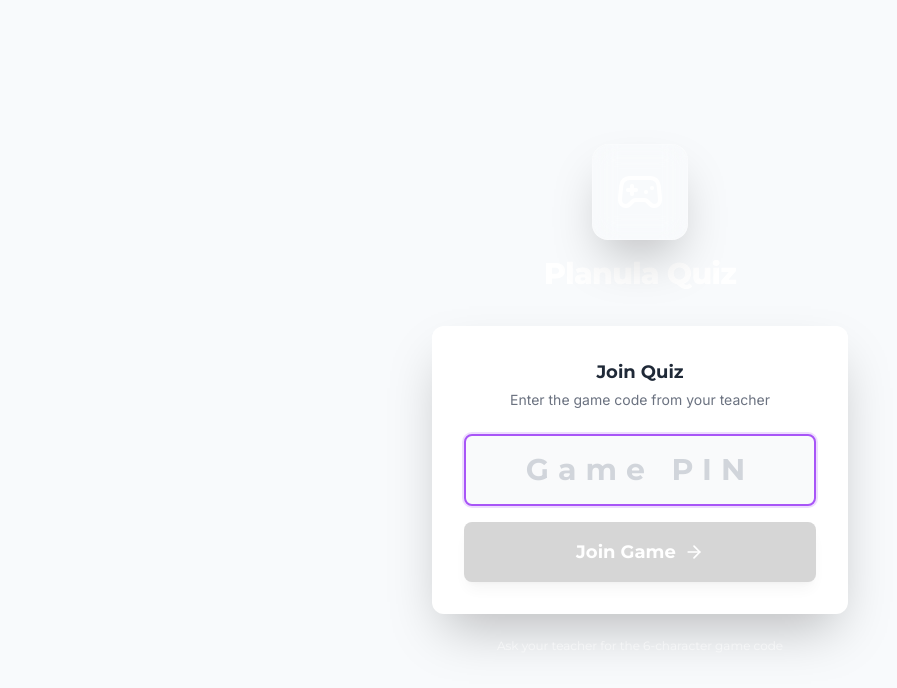
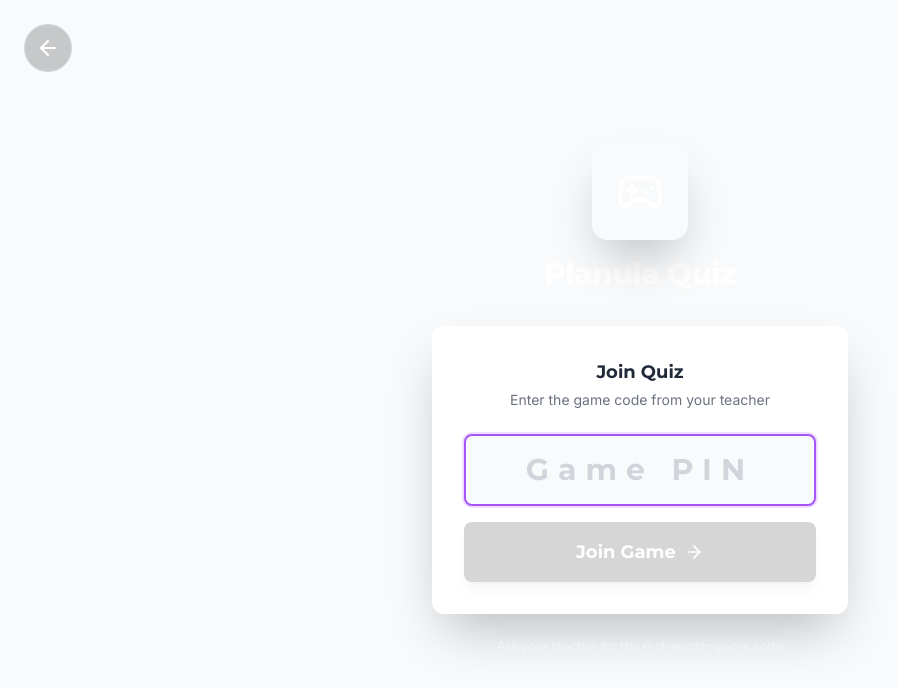
Before and after one commit to mahmut0ff/MyCoursePlanner, a React (Vite) app: page /quiz/join in a window 1280 px wide. Shown: the top 688 px of the page, without its empty margins (0-897 px from the left). Built offline with nearby package versions, Linux system fonts and the light colour scheme; no server answers.

Commit message:
feat: implement exam room management API and add join pages for quizzes and exam rooms

```diff
--- a/src/pages/quiz/JoinQuizPage.tsx
+++ b/src/pages/quiz/JoinQuizPage.tsx
@@ -2,7 +2,7 @@ import React, { useState } from 'react';
 import { useNavigate } from 'react-router-dom';
 import { useTranslation } from 'react-i18next';
 import { apiJoinQuizSession, apiGetQuizSessionByCode } from '../../lib/api';
-import { Gamepad2, ArrowRight, Loader2 } from 'lucide-react';
+import { Gamepad2, ArrowRight, Loader2, ArrowLeft } from 'lucide-react';
 import toast from 'react-hot-toast';
 
 const JoinQuizPage: React.FC = () => {
@@ -33,6 +33,14 @@ const JoinQuizPage: React.FC = () => {
 
   return (
     <div className="quiz-bg-image fixed inset-0 flex items-center justify-center z-50">
+      {/* Back Button */}
+      <button
+        onClick={() => navigate('/dashboard')}
+        className="absolute top-4 left-4 sm:top-6 sm:left-6 w-12 h-12 bg-black/20 hover:bg-black/40 backdrop-blur-md rounded-full flex items-center justify-center text-white border border-white/20 transition-all z-20 group"
+      >
+        <ArrowLeft className="w-6 h-6 group-hover:-translate-x-1 transition-transform" />
+      </button>
+
       <div className="w-full max-w-md px-4 relative z-10" style={{ animation: 'kahoot-slide-up 0.5s ease-out' }}>
         {/* Floating Logo */}
         <div className="text-center mb-8" style={{ animation: 'kahoot-lobby-float 3s ease-in-out infinite' }}>
--- a/src/pages/rooms/JoinRoomPage.tsx
+++ b/src/pages/rooms/JoinRoomPage.tsx
@@ -2,7 +2,7 @@ import React, { useState } from 'react';
 import { useNavigate } from 'react-router-dom';
 import { useTranslation } from 'react-i18next';
 import { apiGetRoomByCode, apiJoinRoom } from '../../lib/api';
-import { Edit3, ArrowRight, ShieldCheck, Loader2 } from 'lucide-react';
+import { Edit3, ArrowRight, ShieldCheck, Loader2, ArrowLeft } from 'lucide-react';
 
 const JoinRoomPage: React.FC = () => {
   const { t } = useTranslation();
@@ -31,6 +31,14 @@ const JoinRoomPage: React.FC = () => {
 
   return (
     <div className="exam-bg fixed inset-0 flex items-center justify-center z-50 p-4">
+      {/* Back Button */}
+      <button
+        onClick={() => navigate('/dashboard')}
+        className="absolute top-4 left-4 sm:top-6 sm:left-6 w-12 h-12 bg-white/10 hover:bg-white/20 backdrop-blur-md rounded-full flex items-center justify-center text-white border border-white/20 transition-all z-20 group"
+      >
+        <ArrowLeft className="w-6 h-6 group-hover:-translate-x-1 transition-transform" />
+      </button>
+
       <div className="w-full max-w-sm relative z-10 exam-slide-up">
 
         {/* Logo/Icon */}
```
Also changed, not shown: 1 other file (tests, documents, lock files or other folders).
